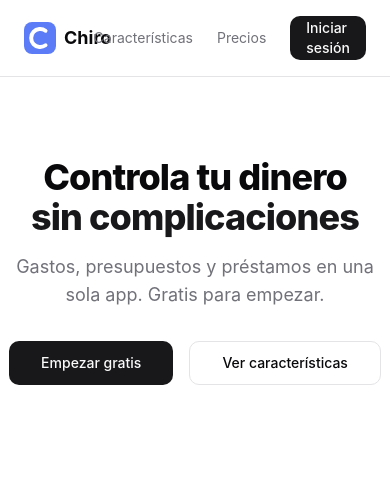
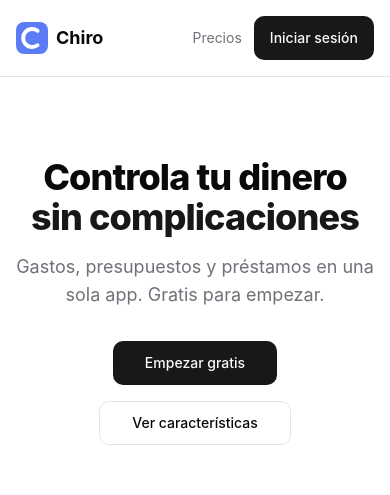
Before and after one commit to workerv99/chiro, a SvelteKit app in the folder web/: page / in a window 390 px wide. Shown: the top 495 px of the page. Built offline with nearby package versions, Linux system fonts and the light colour scheme; no server answers.

Commit message:
fix(web): stop the landing navbar from overlapping and overflowing on mobile

```diff
--- a/web/src/routes/+page.svelte
+++ b/web/src/routes/+page.svelte
@@ -51,15 +51,15 @@
 
 {#if ready}
   <div class="min-h-dvh">
-    <nav class="flex items-center justify-between px-6 py-4 border-b">
-      <div class="flex items-center gap-2">
+    <nav class="flex items-center justify-between gap-3 px-4 sm:px-6 py-4 border-b">
+      <div class="flex items-center gap-2 shrink-0">
         <img src="/logo.svg" alt="" class="w-8 h-8" />
         <span class="font-bold text-lg">Chiro</span>
       </div>
-      <div class="flex items-center gap-6">
-        <a href="#features" class="text-sm text-muted-foreground hover:text-foreground">Características</a>
+      <div class="flex items-center gap-3 sm:gap-6">
+        <a href="#features" class="hidden sm:inline text-sm text-muted-foreground hover:text-foreground">Características</a>
         <a href="#pricing" class="text-sm text-muted-foreground hover:text-foreground">Precios</a>
-        <a href="/login" class="inline-flex items-center justify-center h-11 px-4 rounded-md bg-primary text-primary-foreground text-sm font-medium hover:bg-primary/90">Iniciar sesión</a>
+        <a href="/login" class="inline-flex items-center justify-center shrink-0 whitespace-nowrap h-11 px-4 rounded-md bg-primary text-primary-foreground text-sm font-medium hover:bg-primary/90">Iniciar sesión</a>
       </div>
     </nav>
 
@@ -69,7 +69,7 @@
         <span class="text-primary">sin complicaciones</span>
       </h1>
       <p class="text-lg text-muted-foreground mb-8">Gastos, presupuestos y préstamos en una sola app. Gratis para empezar.</p>
-      <div class="flex gap-4 justify-center">
+      <div class="flex flex-wrap gap-4 justify-center">
         <a href="/login"><Button size="lg">Empezar gratis</Button></a>
         <a href="#features"><Button variant="outline" size="lg">Ver características</Button></a>
       </div>
```
